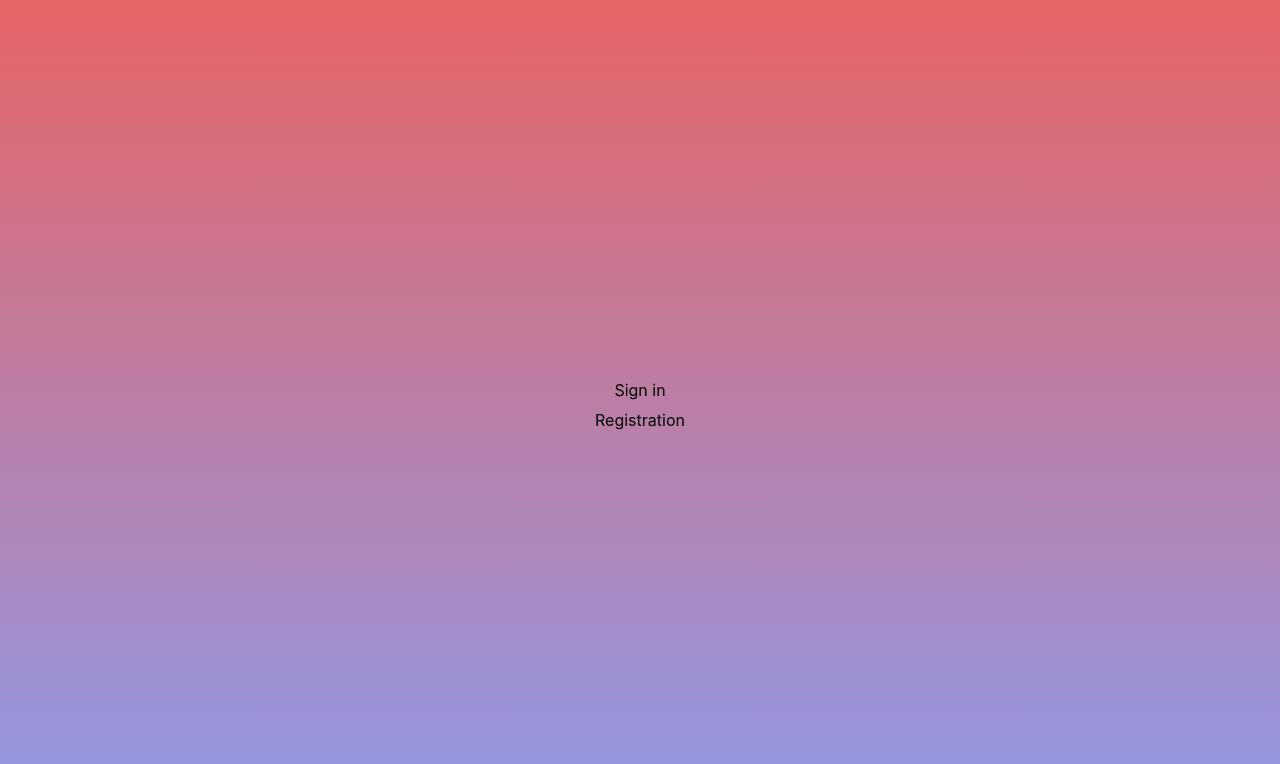
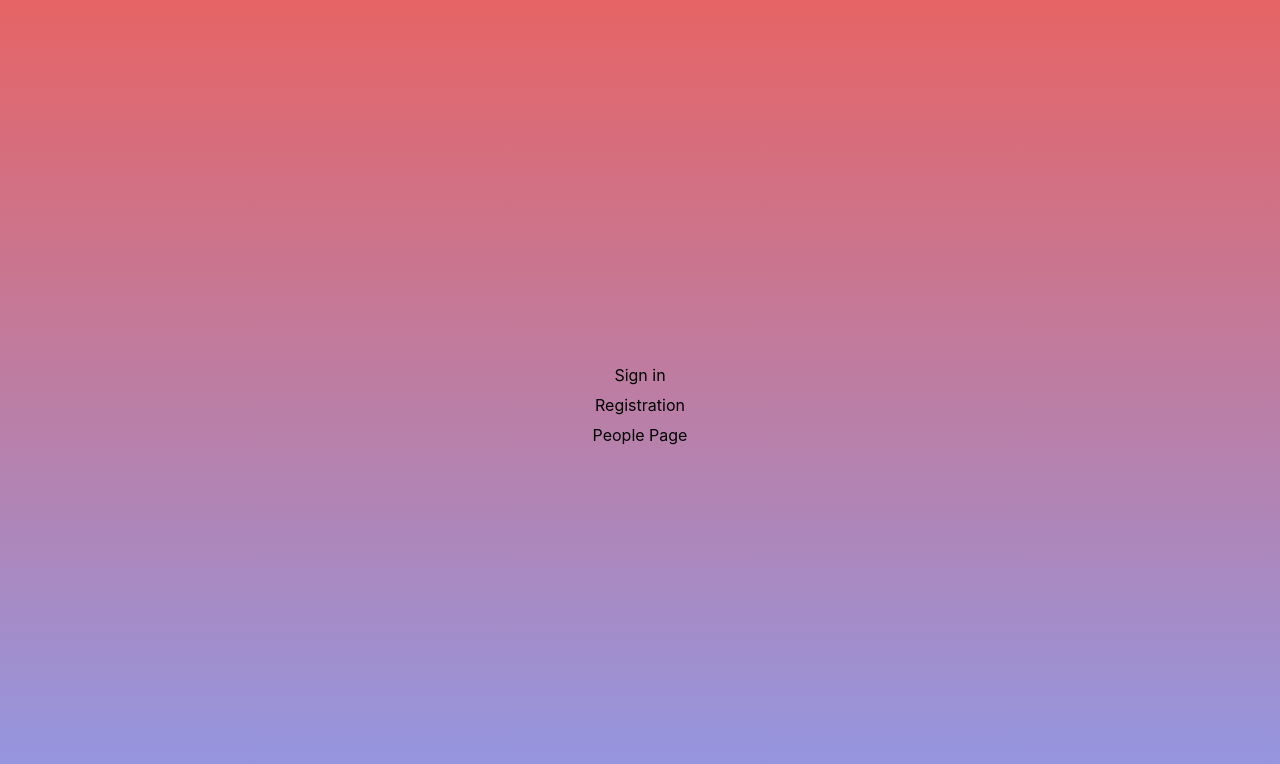
Before and after one commit to IgorKravtsov/andrey-ass, a React (Create React App) app: page / in a window 1280 px wide. Shown: the top 764 px of the page. Built offline with nearby package versions, Linux system fonts and the light colour scheme.

Commit message:
added page "People-Page"

```diff
--- a/src/components/App/App.jsx
+++ b/src/components/App/App.jsx
@@ -4,6 +4,7 @@ import './App.scss'
 import Login from '../../pages/Login/Login'
 import Register from '../../pages/Register/Register'
 import Home from '../../pages/Home/Home'
+import PeoplePage from '../../pages/People-page/PeoplePage'
 import {BrowserRouter as Router, Routes, Route } from 'react-router-dom'
 
 function App() {
@@ -16,6 +17,7 @@ function App() {
         <Route path="/" element={<Home/>}/>
         <Route path="/login" element={<Login/>}/>
         <Route path="/register" element={<Register/>}/>
+        <Route path="/people-page" element={<PeoplePage/>}/>
       </Routes>
  {/* <div className='App'>
  <div style={{ display: 'flex' }}>
--- a/src/pages/Home/Home.jsx
+++ b/src/pages/Home/Home.jsx
@@ -1,10 +1,12 @@
 import React from 'react'
 import { Link } from "react-router-dom"
+import "./style.scss"
 function Home (){
     return (
         <>
           <Link className='toLogin' to={"/login"}>Sign in</Link>
           <Link className='toReg' to={"/register"}>Registration</Link>
+          <Link className='to-people' to={"/people-page"}>People Page</Link>
         </>
     )
 }
--- /dev/null
+++ b/src/pages/Home/style.scss
@@ -0,0 +1,5 @@
+.to-people{
+    text-decoration: none;
+    color: black;
+    margin-top: 10px;
+}
--- /dev/null
+++ b/src/pages/People-page/PeoplePage.jsx
@@ -0,0 +1,12 @@
+import React from 'react'
+import { Link } from 'react-router-dom'
+
+function PeoplePage (){
+    return(
+        <>
+        <h1>Игорь сказал это надо сделать</h1>
+        </>
+    )
+}
+
+export default PeoplePage
--- a/src/pages/Register/style.scss
+++ b/src/pages/Register/style.scss
@@ -37,7 +37,7 @@ h1{
 }
 
 .toHome{
-    text-decoration: underline;
-    color: red;
+    text-decoration: none;
+    color: black;
     margin-top: 10px;
 }
```
